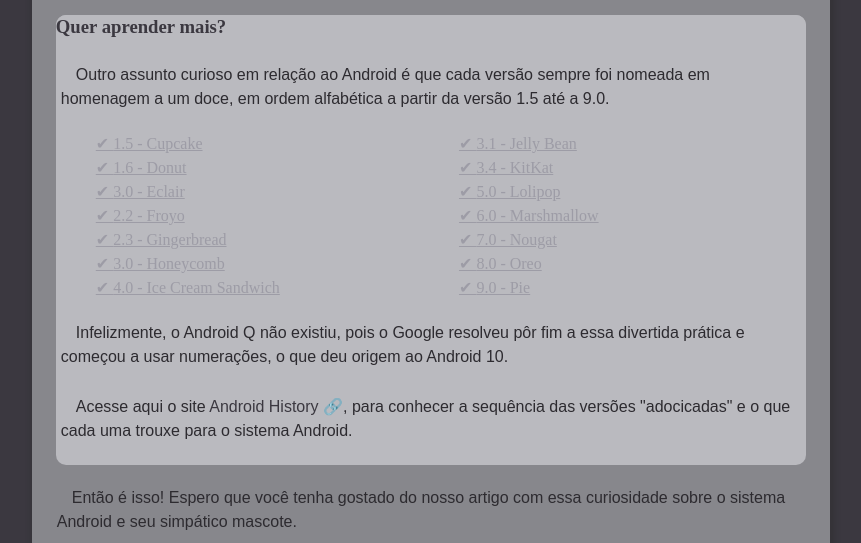
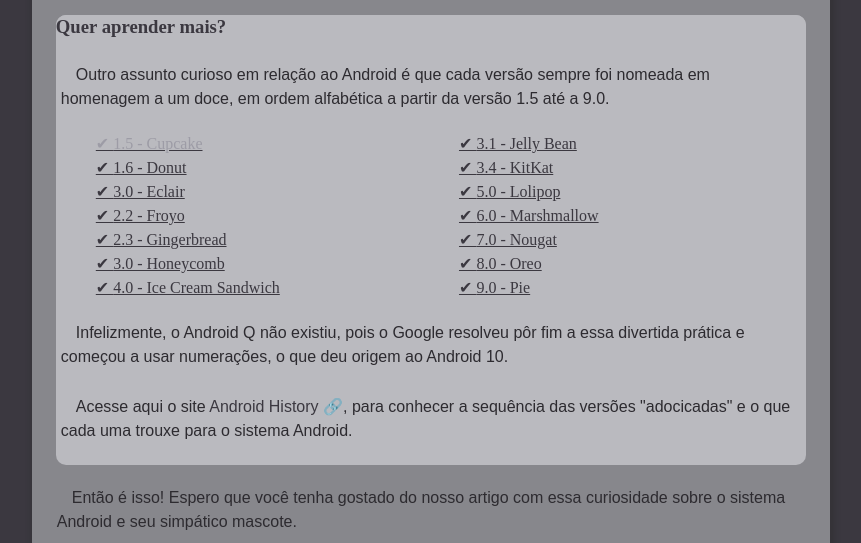
Before and after one commit to Berkra07/Projeto-android, a plain HTML site: page index.html in a window 1280 px wide. In both pictures the pointer is over the item "1.5 - Cupcake". Shown: the part 2597-3140 px from the top of the page, without its empty margins (209-1070 px from the left). Drawn offline with Linux system fonts and the light colour scheme.

Commit message:
Update index.css

```diff
--- a/index.css
+++ b/index.css
@@ -127,7 +127,7 @@ ul {
   color: #3b3840;
   text-decoration: underline;
 }
-ul:hover {
+li:hover {
     color: #9d9ca6;
     transition: color 0.3s;
 }
```
